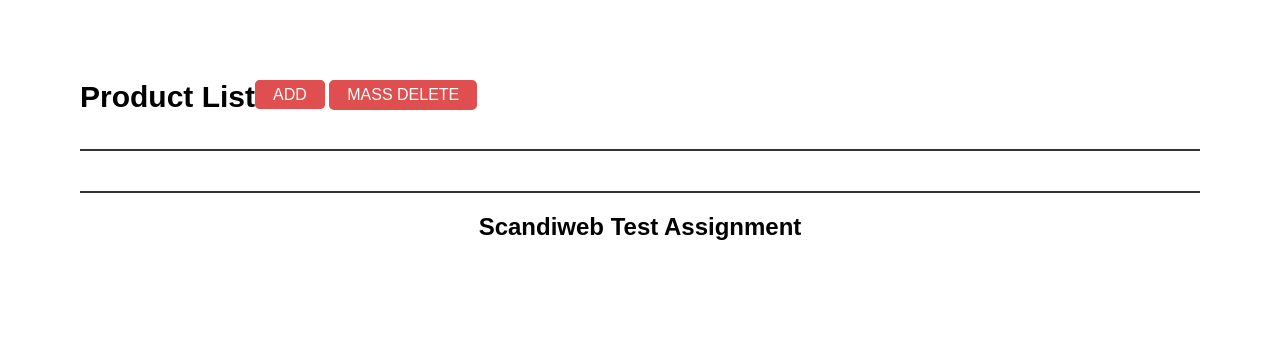
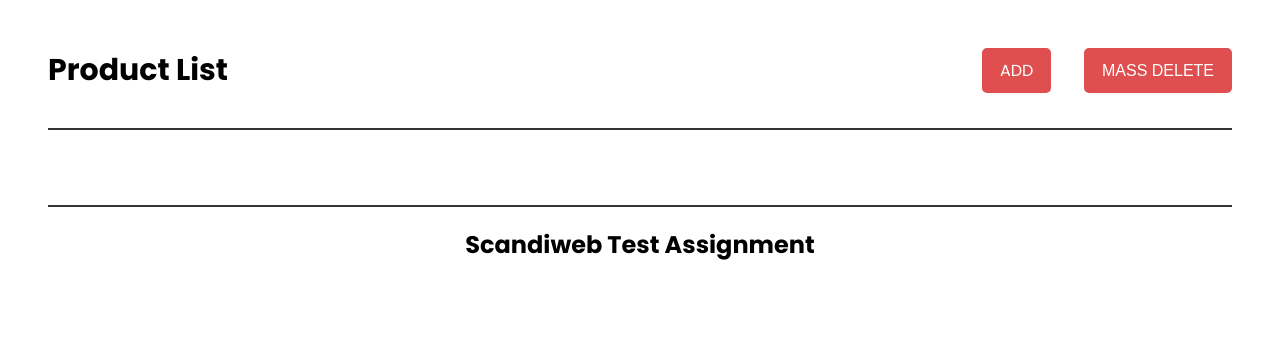
Before and after one commit to DeVic-oliver/scandiweb, a PHP site: page / in a window 1280 px wide. Shown: the top 340 px of the page. Run offline with PHP 8.4, Linux system fonts and the light colour scheme; data that the repository does not hold is empty; some web fonts are replaced.

Commit message:
style adjust

```diff
--- a/assets/css/style.css
+++ b/assets/css/style.css
@@ -1,18 +1,18 @@
 @font-face {
     font-family: 'Poppins-Light';
-    src: url('http://localhost/scandiweb/assets/fonts/Poppins-Light.ttf');
+    src: url('http://localhost/scandiweb/assets/fonts/poppins/Poppins-Light.ttf');
 }
 @font-face {
     font-family: 'Poppins-Regular';
-    src: url('http://localhost/scandiweb/assets/fonts/Poppins-Regular.ttf');
+    src: url('http://localhost/scandiweb/assets/fonts/poppins/Poppins-Regular.ttf');
 }
 @font-face {
     font-family: 'Poppins-SemiBold';
-    src: url('http://localhost/scandiweb/assets/fonts/Poppins-SemiBold.ttf');
+    src: url('http://localhost/scandiweb/assets/fonts/poppins/Poppins-SemiBold.ttf');
 }
 @font-face {
     font-family: 'Poppins-Bold';
-    src: url('http://localhost/scandiweb/assets/fonts/Poppins-Bold.ttf');
+    src: url('http://localhost/scandiweb/assets/fonts/poppins/Poppins-Bold.ttf');
 }
 
 *{
@@ -50,7 +50,7 @@ h4{
 
 .container{
     max-width: 1920px;
-    padding: 5rem;
+    padding: 3rem;
 }
 
 .button{
@@ -77,8 +77,13 @@ h4{
 .hero{
     border-bottom: 2px solid #333;
     display: flex;
+    justify-content: space-between;
     padding-bottom: 15px;
     margin-bottom: 40px;
+}
+
+.hero > *{
+    margin-bottom: 20px;
 }
 
 footer{
@@ -88,14 +93,29 @@ footer{
     text-align: center;
 }
 
-.hero > *{
-    margin-bottom: 20px;
+.hero-actions-container{
+    display: flex;
+    justify-content: space-between;
+    width: 250px;
+}
+
+.hero-actions-container > *{
+    display: flex;
+    align-items: center;
+    justify-content: center;
+}
+
+.product-list{
+    display: grid;
+    grid-template-columns: 1fr 1fr 1fr 1fr;
+    gap: 40px;
 }
 
 .product-card{
     align-items: center;
     background: #f6f6f6;
-    border: 1px solid #666;
+    border: 1px solid #c5c5c5;
+    border-radius: 5px;
     display: flex;
     justify-content: center;
     font-size: 18px;
@@ -103,6 +123,10 @@ footer{
     padding: 1.20rem;
     position: relative;
     text-align: center;
+}
+
+.product-title{
+    text-transform: capitalize;
 }
 
 .product-card > div{
@@ -121,6 +145,31 @@ footer{
     margin-bottom: 10px;
 }
 
+@media screen and (min-width: 900px) and (max-width: 1024px){
+    .container{
+        padding: 2rem;
+    }
+
+    .product-list{
+        grid-template-columns: 1fr 1fr 1fr;
+        gap: 30px;
+    }
+}
+
+@media screen and (max-width: 899px){
+    .hero > *{
+        margin: 20px 0;
+    }
+
+    .container{
+        padding: 1.5rem;
+    }
+
+    .product-list{
+        grid-template-columns: 1fr 1fr;
+        gap: 40px;
+    }
+}
 
 @media screen and (max-width: 767px) {
     h1{
@@ -146,8 +195,6 @@ footer{
     }
 
     .hero-actions-container{
-        display: flex;
-        justify-content: space-between;
         flex-direction: row-reverse;
         max-width: 340px;
         margin-left: auto;
@@ -164,7 +211,6 @@ footer{
     }
 
     .product-list{
-        display: grid;
         grid-template-columns: 1fr;
         row-gap: 40px;
     }
```
